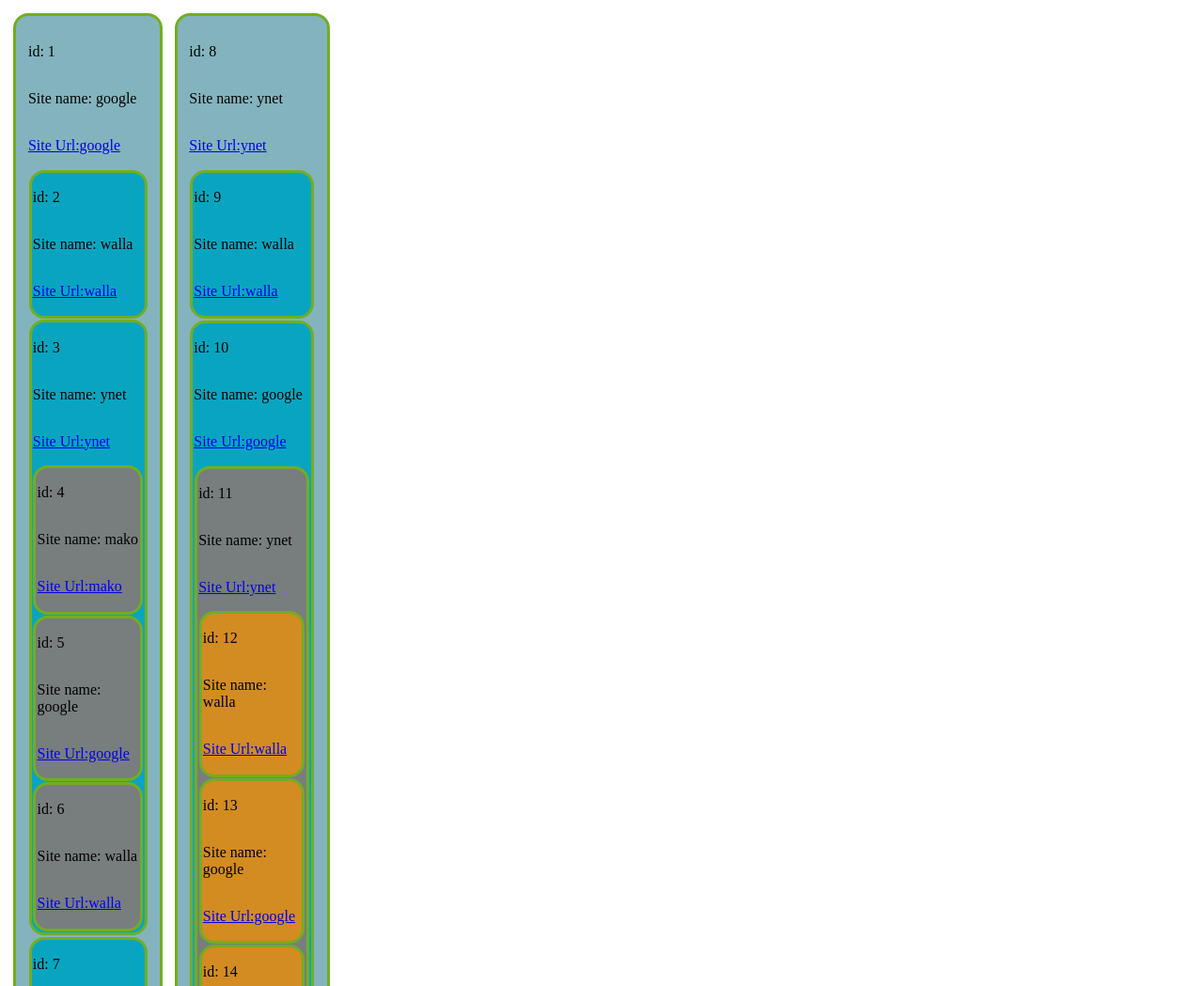
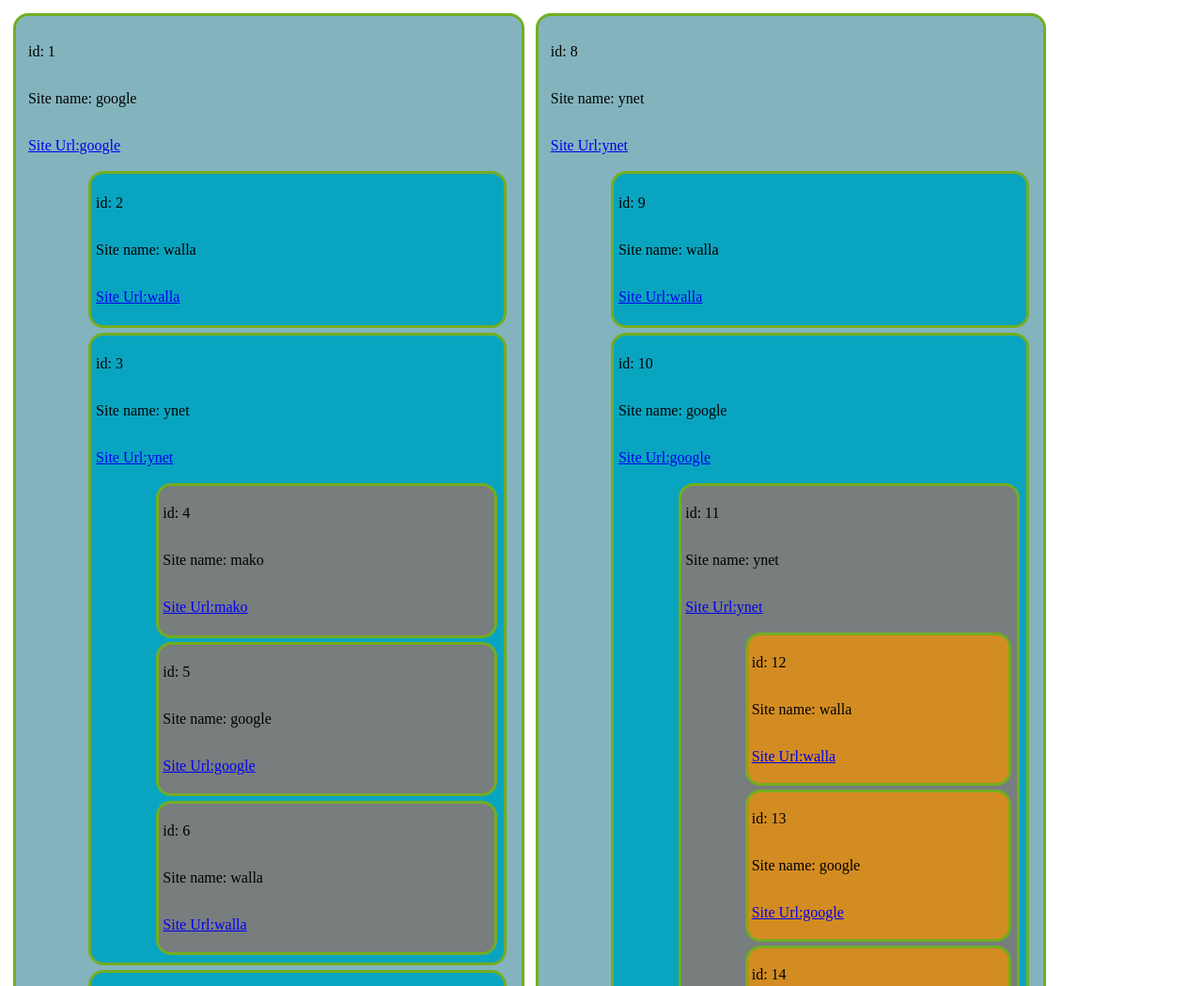
Before and after one commit to sprntn/6-11-test, a plain HTML site: page index.html in a window 1280 px wide. Shown: the top 1049 px of the page at 94% size. Drawn offline with Linux system fonts and the light colour scheme.

Commit message:
Add files via upload

```diff
--- a/script.js
+++ b/script.js
@@ -1,4 +1,89 @@
-let data = [
+window.addEventListener('load', () => {
+    const mainDiv = document.getElementById("div1");
+    loopData(mainDiv, data, 0);
+    //loopOuterData(mainDiv, data, 0);
+
+    //getData();
+})
+
+function getData(){
+    fetch("./data.json").then( res => {
+    //fetch("https://github.com/sprntn/6-11-test/blob/main/data.json").then( res => {
+        //console.log(res);
+        const mainDiv = document.getElementById("div1");
+        loopData(mainDiv, res, 0);
+        //loopOuterData(mainDiv, res, 0);
+    })
+}
+
+/*
+function loopOuterData(fatherElement , data, depth){
+    for(const element of data){
+        const newDiv = document.createElement("div");
+        newDiv.classList.add("outerDiv");
+        fatherElement.appendChild(newDiv);
+        addData(newDiv, element, depth);
+    }
+}
+
+function loopInnerData(fatherElement , data, depth){
+    for(const element of data){
+        const newDiv = document.createElement("div");
+        newDiv.classList.add("innerDiv");
+        fatherElement.appendChild(newDiv);
+        addData(newDiv, element, depth);
+    }
+}
+
+function addData(childElement ,item, depth){
+    childElement.style.background = colors[depth%(colors.length)];
+    childElement.innerHTML = `<p>id: ${item.id}</p><p>Site name: ${item.name}</p><p><a href="https://${item.url}" target="_blank">Site Url:${item.name}</a></p>`;
+    if(item.subData){
+        loopInnerData(childElement, item.subData, depth+1);
+    }
+}
+*/
+
+/*
+function loopData(fatherElement , data, depth){
+    for (const element of data){
+        addData(fatherElement ,element, depth);
+    }
+
+}
+
+function addData(fatherElement ,item, depth){
+    const newItem = document.createElement("div");
+    newItem.innerHTML = `<p>id: ${item.id}</p><p>Site name: ${item.name}</p><p><a href="https://${item.url}" target="_blank">Site Url:${item.name}</a></p>`;
+    if(depth){
+        newItem.classList.add("innerDiv");
+    }
+    else{
+        newItem.classList.add("outerDiv");
+    }
+    newItem.style.background = colors[depth%(colors.length)];
+    fatherElement.appendChild(newItem);
+    if(item.subData){
+        loopData(newItem, item.subData, depth+1);
+    }
+}
+*/
+
+function loopData(fatherElement, data, depth){
+    for (const item of data){
+        const newItem = document.createElement("div");
+        fatherElement.appendChild(newItem);
+        newItem.innerHTML = `<p>id: ${item.id}</p><p>Site name: ${item.name}</p><p><a href="https://${item.url}" target="_blank">Site Url:${item.name}</a></p>`;
+        const className = depth == 0? "outerDiv":"innerDiv";
+        newItem.classList.add(className);
+        newItem.style.background = colors[depth % (colors.length)];
+        if(item.subData){
+            loopData(newItem, item.subData, depth+1);
+        }
+    }
+}
+
+const data = [
     {
                 "id": "1",
                 "name": "google",
@@ -119,52 +204,4 @@ let data = [
 
 ];
 
-//let colors = ['red', 'yellow', 'blue', 'orange'];
 const colors = ['#83b4bd', '#09a5c0', '#787d7e', '#d38c21'];
-//const mainDiv = document.querySelector("#div1");
-//const mainDiv = document.getElementById("div1");
-
-window.addEventListener('load', () => {
-    const mainDiv = document.getElementById("div1");
-    loopData(mainDiv, data, 0);
-
-    //getData();
-})
-
-function getData(){
-    //fetch("data.json").then( res => {
-    fetch("https://github.com/sprntn/6-11-test/blob/main/data.json").then( res => {
-        //console.log(res);
-        const mainDiv = document.getElementById("div1");
-        loopData(mainDiv, res, 0);
-    })
-}
-
-function loopData(fatherElement , data, depth){
-    //const newDiv = document.createElement("div");
-    //newDiv.classList.add("dataContainer");
-    for (const element of data){
-
-        addData(fatherElement ,element, depth);
-        /*
-        if(element.subData){
-            loopData(element.subData);
-        }
-        */
-    }
-
-}
-
-function addData(fatherElement ,item, depth){
-    console.log(`id ${item.id} in depth ${depth}`)
-    //console.log(`id: ${item.id} name: ${item.name} url: ${item.url}`);
-    const newItem = document.createElement("div");
-    newItem.innerHTML = `<p>id: ${item.id}</p><p>Site name: ${item.name}</p><p><a href="https://${item.url}" target="_blank">Site Url:${item.name}</a></p>`;
-    newItem.classList.add("childDiv","dataContainer");
-    newItem.style.background = colors[depth%(colors.length)];
-    //mainDiv.appendChild(newItem);
-    fatherElement.appendChild(newItem);
-    if(item.subData){
-        loopData(newItem, item.subData, depth+1);
-    }
-}
--- a/style.css
+++ b/style.css
@@ -1,22 +1,11 @@
-/*
-.dataContainer{
-    border-radius: 25px;
-    border: 2px solid #73AD21;
-    padding: 10px;
-    /*
-    border: 5% solid #73AD21;
-    border-radius: 10%;
-    padding: 5%;
-
-}
-*/
 
 .mainDiv{
     display: flex;
     flex-direction: row;
+    align-items: flex-start;
 }
 
-.childDiv{
+.innerDiv, .outerDiv{
     display: flex;
     flex-direction: column;
 
@@ -27,16 +16,12 @@
     border-radius: 1em;
     border: .2em solid #73AD21;
 
-    /*margin: 5%;*/
-    padding: 1% 1% 1% 1%;
-    /*
-    border-radius: 25px;
-    border: 2px solid #73AD21;
-    padding: 10px;
-    */
-    /*
-    border: 5% solid #73AD21;
-    border-radius: 10%;
-    padding: 5%;
-    */
+    padding: 1%;
 }
+.innerDiv{
+    margin-left: 5vw;
+}
+
+.outerDiv{
+    width: 40vw;
+}
```
